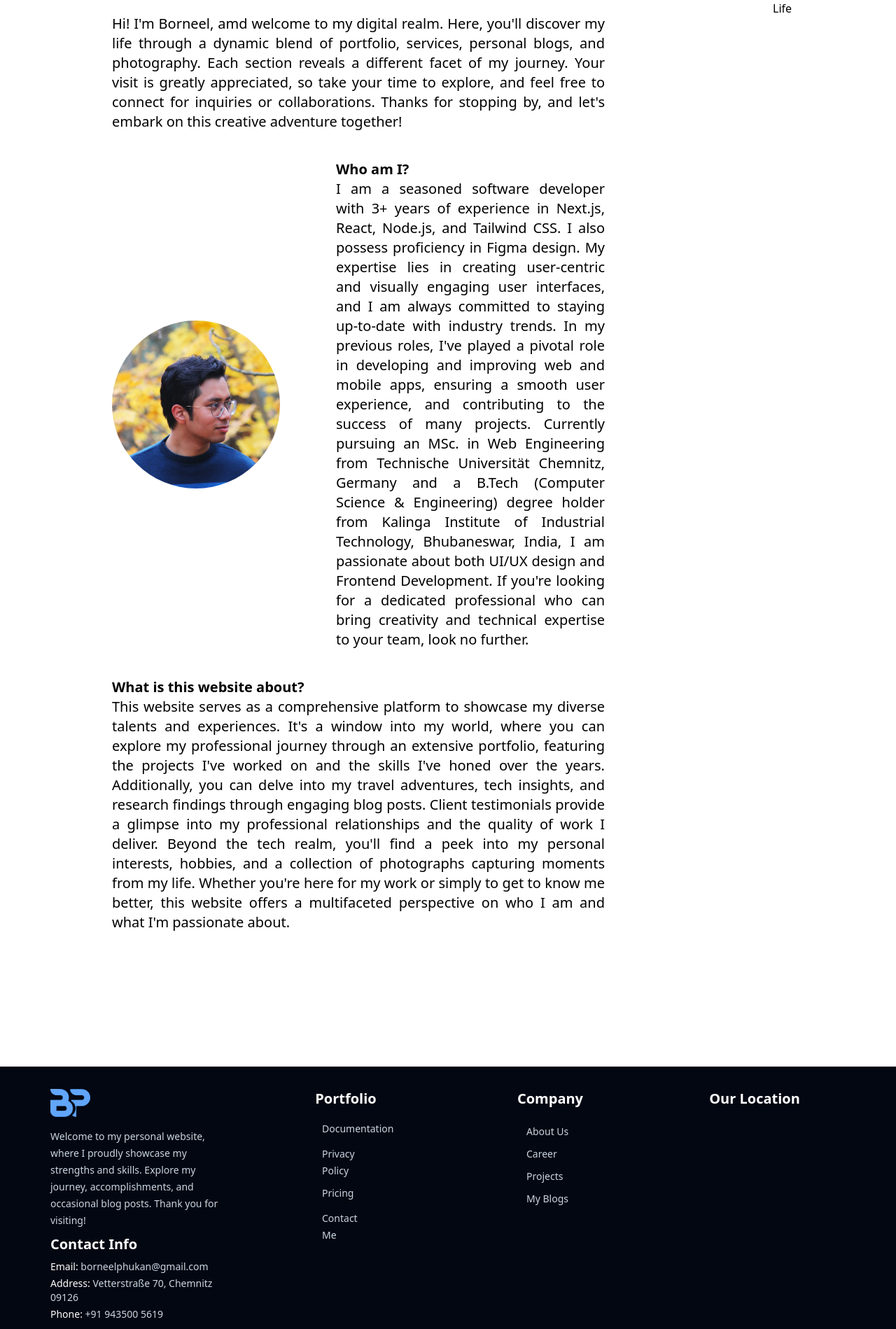
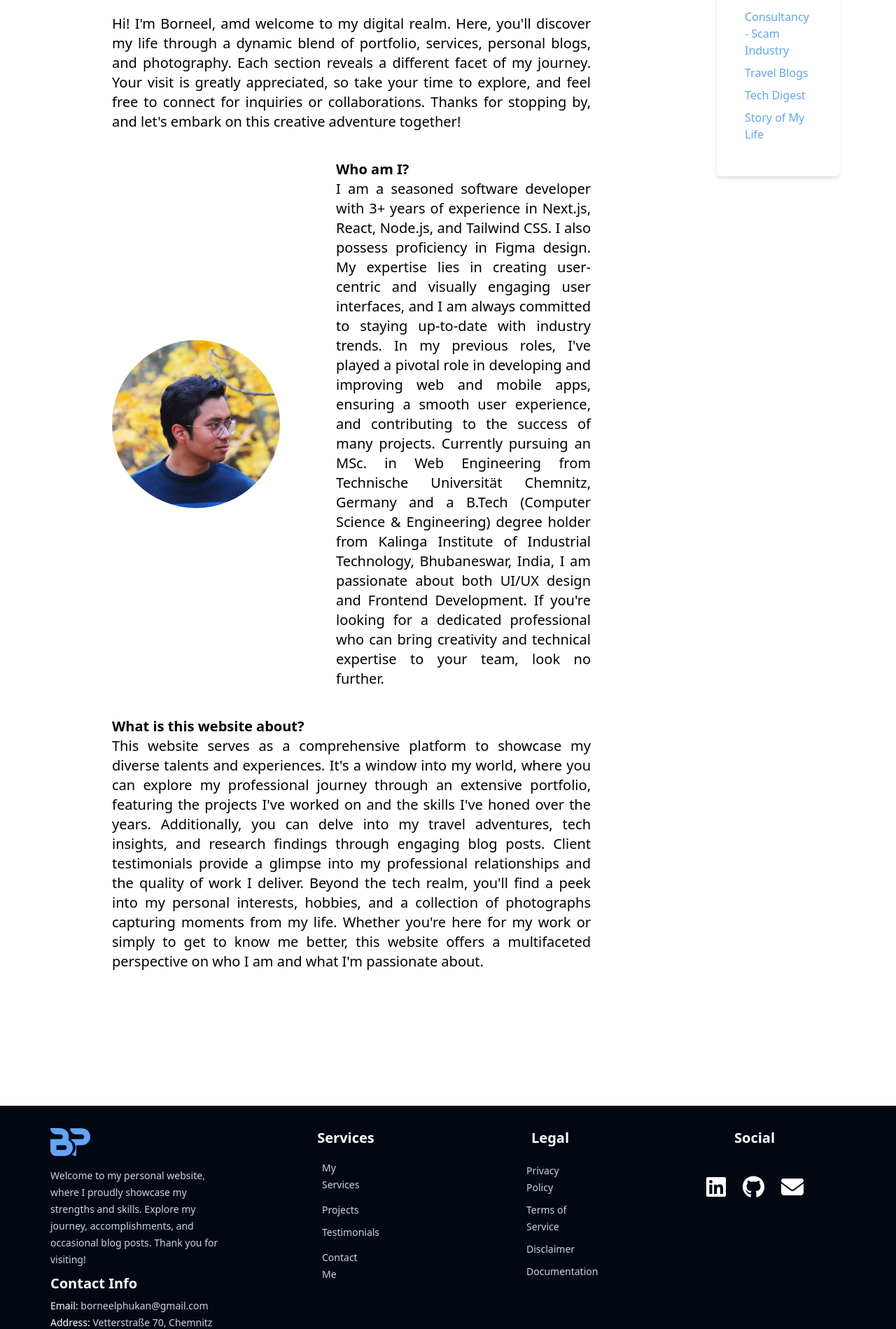
Before and after one commit to borneelphukan/borneel.phukan, a Next.js app: page / in a window 1280 px wide. Shown: the part 1128-3027 px from the top of the page at 70% size. Built offline with nearby package versions, Linux system fonts and the light colour scheme.

Commit message:
more updates

```diff
--- a/package.json
+++ b/package.json
@@ -9,6 +9,10 @@
     "lint": "next lint"
   },
   "dependencies": {
+    "@fortawesome/fontawesome-svg-core": "^6.4.2",
+    "@fortawesome/free-brands-svg-icons": "^6.4.2",
+    "@fortawesome/free-solid-svg-icons": "^6.4.2",
+    "@fortawesome/react-fontawesome": "^0.2.0",
     "font-awesome": "^4.7.0",
     "next": "14.0.1",
     "react": "^18",
--- a/src/components/HomePage/AboutMe.js
+++ b/src/components/HomePage/AboutMe.js
@@ -5,7 +5,7 @@ import textualData from "@/data/textual-data.json";
 
 const AboutMe = () => {
   return (
-    <div className="p-4 md:p-20 mx-4 md:mx-20 mb-4 md:mb-20">
+    <div className="p-4 md:p-20 mx-4 md:mx-20 md:mb-20">
       <h1 className="text-3xl md:text-5xl mb-4 md:mb-10 text-center">About</h1>
 
       <p className="text-lg md:text-xl text-justify">
--- a/src/components/HomePage/CategoriesTab.js
+++ /dev/null
@@ -1,20 +0,0 @@
-// components/CategoriesTab.js
-
-import Link from "next/link";
-
-const CategoriesTab = () => {
-
-
-  return (
-    <div className="mx-auto justify-center p-20 rounded">
-      <h2 className="text-lg font-semibold mb-4">My Blogs</h2>
-      <ul>
-       <l1>
-        <Link href="">Story of My Life</Link>
-       </l1>
-      </ul>
-    </div>
-  );
-};
-
-export default CategoriesTab;
--- /dev/null
+++ b/src/components/HomePage/RightPanel.js
@@ -0,0 +1,35 @@
+import Link from "next/link";
+
+const CategoryLink = ({ slug, title }) => (
+  <li className="my-2 mx-auto">
+    <Link className="text-blue-400 hover:text-blue-600" href={`/Blogs/${slug}`}>
+      {title}
+    </Link>
+  </li>
+);
+
+const CategoriesTab = () => {
+  const blogCategories = [
+    { slug: "scamindustry/ScamIndustry", title: "Consultancy - Scam Industry" },
+    { slug: "travelblogs/TravelBlogs", title: "Travel Blogs" },
+    { slug: "techdigest/TechDigest", title: "Tech Digest" },
+    { slug: "mystory/mystory", title: "Story of My Life" },
+  ];
+
+  return (
+    <div className="py-1 px-10 md:p-10 my-5 md:mr-20 md:my-20 rounded-md shadow-md">
+      <h2 className="text-lg font-semibold mb-4">Blog Categories</h2>
+      <ul>
+        {blogCategories.map((category) => (
+          <CategoryLink
+            key={category.slug}
+            slug={category.slug}
+            title={category.title}
+          />
+        ))}
+      </ul>
+    </div>
+  );
+};
+
+export default CategoriesTab;
--- a/src/components/layout/Footer.js
+++ b/src/components/layout/Footer.js
@@ -4,6 +4,9 @@ import contactData from "@/data/contact-data.json";
 import Link from "next/link";
 import Image from "next/image";
 import textualData from "@/data/textual-data.json";
+import { FontAwesomeIcon } from "@fortawesome/react-fontawesome";
+import { faLinkedin, faGithub } from "@fortawesome/free-brands-svg-icons";
+import { faEnvelope } from "@fortawesome/free-solid-svg-icons";
 
 const Footer = () => {
   return (
@@ -42,8 +45,8 @@ const Footer = () => {
         </div>
 
         {/* Column 2 */}
-        <div className="mb-8 md:mb-0">
-          <h2 className="text-xl font-semibold mb-2">Portfolio</h2>
+        <div className="mb-8">
+          <h2 className="text-xl font-semibold mb-2">Services</h2>
           {/* Your content for column 2 */}
           <ul className="text-left px-24">
             <li className="py-2">
@@ -51,10 +54,44 @@ const Footer = () => {
                 className="text-sm text-slate-300 hover:text-blue-400"
                 href="#"
               >
-                Documentation
+                My Services
               </Link>
             </li>
 
+            <li className="py-1">
+              <Link
+                className="text-sm text-slate-300 hover:text-blue-400"
+                href="#"
+              >
+                Projects
+              </Link>
+            </li>
+            <li className="py-1">
+              <Link
+                className="text-sm text-slate-300 hover:text-blue-400"
+                href="#"
+              >
+                Testimonials
+              </Link>
+            </li>
+            <li className="py-1">
+              <li className="py-1">
+                <Link
+                  className="text-sm text-slate-300 hover:text-blue-400"
+                  href="#"
+                >
+                  Contact Me
+                </Link>
+              </li>
+            </li>
+          </ul>
+        </div>
+
+        {/* Column 3 */}
+        <div className="mb-8">
+          <h2 className="text-xl font-semibold mb-4">Legal</h2>
+          {/* Your content for column 3 */}
+          <ul className="text-left px-24">
             <li className="py-1">
               <Link
                 className="text-sm text-slate-300 hover:text-blue-400"
@@ -68,33 +105,7 @@ const Footer = () => {
                 className="text-sm text-slate-300 hover:text-blue-400"
                 href="#"
               >
-                Pricing
-              </Link>
-            </li>
-            <li className="py-1">
-              <li className="py-1">
-                <Link
-                  className="text-sm text-slate-300 hover:text-blue-400"
-                  href="/ContactUs"
-                >
-                  Contact Me
-                </Link>
-              </li>
-            </li>
-          </ul>
-        </div>
-
-        {/* Column 3 */}
-        <div className="mb-8 md:mb-0">
-          <h2 className="text-xl font-semibold mb-4">Company</h2>
-          {/* Your content for column 3 */}
-          <ul className="text-left px-24">
-            <li className="py-1">
-              <Link
-                className="text-sm text-slate-300 hover:text-blue-400"
-                href="/AboutUs"
-              >
-                About Us
+                Terms of Service
               </Link>
             </li>
             <li className="py-1">
@@ -102,7 +113,7 @@ const Footer = () => {
                 className="text-sm text-slate-300 hover:text-blue-400"
                 href="#"
               >
-                Career
+                Disclaimer
               </Link>
             </li>
             <li className="py-1">
@@ -110,15 +121,7 @@ const Footer = () => {
                 className="text-sm text-slate-300 hover:text-blue-400"
                 href="#"
               >
-                Projects
-              </Link>
-            </li>
-            <li className="py-1">
-              <Link
-                className="text-sm text-slate-300 hover:text-blue-400"
-                href="#"
-              >
-                My Blogs
+                Documentation
               </Link>
             </li>
           </ul>
@@ -126,8 +129,36 @@ const Footer = () => {
 
         {/* Column 4 */}
         <div>
-          <h2 className="text-xl font-semibold mb-4">Our Location</h2>
-          {/* Your content for column 4 */}
+          <h2 className="text-xl font-semibold mb-4">Social</h2>
+          <div className="mt-10">
+            <a
+              href="https://www.linkedin.com/in/borneelphukan/"
+              target="_blank"
+            >
+              <FontAwesomeIcon
+                className="mx-3 hover:text-blue-400"
+                icon={faLinkedin}
+                target="_blank"
+                size="2x"
+              />
+            </a>
+            <a href="https://github.com/borneelphukan" target="_blank">
+              <FontAwesomeIcon
+                className="mx-3 hover:text-blue-400"
+                icon={faGithub}
+                target="_blank"
+                size="2x"
+              />
+            </a>
+            <a href="mailto:borneelphukan@gmail.com">
+              <FontAwesomeIcon
+                className="mx-3 hover:text-blue-400"
+                icon={faEnvelope}
+                target="_blank"
+                size="2x"
+              />
+            </a>
+          </div>
         </div>
       </div>
 
--- a/src/pages/index.js
+++ b/src/pages/index.js
@@ -1,17 +1,17 @@
 import DefaultLayout from "@/layout/DefaultLayout";
 import Banner from "@/components/HomePage/Banner";
 import AboutMe from "@/components/HomePage/AboutMe";
-import CategoriesTab from "@/components/HomePage/CategoriesTab";
+import CategoriesTab from "@/components/HomePage/RightPanel";
 
 const Home = () => {
   return (
     <DefaultLayout>
       <Banner />
-      <div className="w-full flex flex-col md:flex-row lg:flex-row">
+      <div className="w-full flex flex-col md:flex-row lg:flex-row ">
         <div className="my-8 md:w-4/5 lg:w-4/5">
           <AboutMe />
         </div>
-        <div className="my-8 mx-auto md:w-1/5 lg:w-1/5">
+        <div className="mb-10 mx-auto md:w-1/5 lg:w-1/5 md:ml-5 lg:ml-5 ">
           <CategoriesTab />
         </div>
       </div>
```
Also changed, not shown: 1 other file (tests, documents, lock files or other folders).
